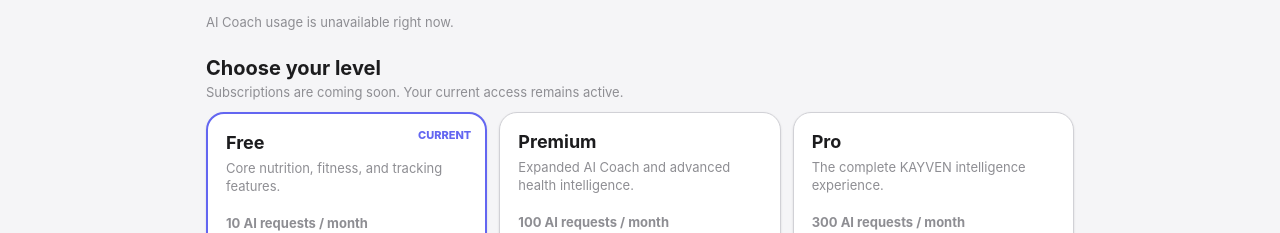
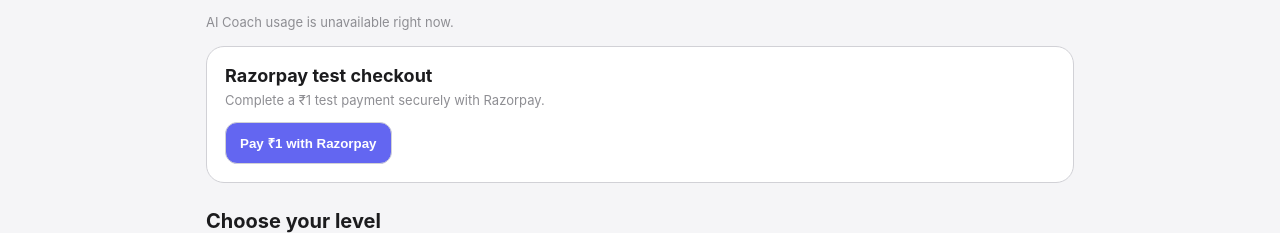
Before and after one commit to shivakumar-77/macrotrack, a Next.js app: page /subscription in a window 1280 px wide. Shown: the part 292-525 px from the top of the page. Built offline with nearby package versions, Linux system fonts and the light colour scheme; no server answers; a web font is replaced by a local one.

Commit message:
feat: add Razorpay checkout

```diff
--- a/package.json
+++ b/package.json
@@ -17,6 +17,7 @@
     "@zxing/library": "^0.21.3",
     "html2canvas": "^1.4.1",
     "next": "14.2.0",
+    "razorpay": "^2.9.8",
     "react": "^18",
     "react-dom": "^18"
   },
--- /dev/null
+++ b/src/app/api/create-order/route.ts
@@ -0,0 +1,41 @@
+import Razorpay from 'razorpay'
+import { NextRequest, NextResponse } from 'next/server'
+
+export const runtime = 'nodejs'
+
+const MINIMUM_AMOUNT_PAISE = 100
+
+export async function POST(request: NextRequest) {
+  const keyId = process.env.RAZORPAY_KEY_ID
+  const keySecret = process.env.RAZORPAY_KEY_SECRET
+
+  if (!keyId || !keySecret) {
+    return NextResponse.json({ error: 'Payment service is not configured.' }, { status: 503 })
+  }
+
+  try {
+    const { amount, currency = 'INR', receipt } = await request.json()
+    const normalizedAmount = Number(amount)
+    const normalizedCurrency = String(currency).toUpperCase()
+
+    if (!Number.isSafeInteger(normalizedAmount) || normalizedAmount < MINIMUM_AMOUNT_PAISE) {
+      return NextResponse.json({ error: `Amount must be at least ${MINIMUM_AMOUNT_PAISE} paise.` }, { status: 400 })
+    }
+
+    if (!/^[A-Z]{3}$/.test(normalizedCurrency)) {
+      return NextResponse.json({ error: 'Currency must be a three-letter ISO code.' }, { status: 400 })
+    }
+
+    const razorpay = new Razorpay({ key_id: keyId, key_secret: keySecret })
+    const order = await razorpay.orders.create({
+      amount: normalizedAmount,
+      currency: normalizedCurrency,
+      receipt: typeof receipt === 'string' && receipt.trim() ? receipt.trim().slice(0, 40) : `receipt_${Date.now()}`,
+    })
+
+    return NextResponse.json({ order_id: order.id, amount: order.amount, currency: order.currency })
+  } catch (error: any) {
+    const status = error?.statusCode === 401 ? 401 : 500
+    return NextResponse.json({ error: status === 401 ? 'Payment service authentication failed.' : 'Unable to create payment order.' }, { status })
+  }
+}
--- /dev/null
+++ b/src/app/api/verify-payment/route.ts
@@ -0,0 +1,33 @@
+import { createHmac, timingSafeEqual } from 'crypto'
+import { NextRequest, NextResponse } from 'next/server'
+
+export const runtime = 'nodejs'
+
+export async function POST(request: NextRequest) {
+  const keySecret = process.env.RAZORPAY_KEY_SECRET
+  if (!keySecret) {
+    return NextResponse.json({ error: 'Payment service is not configured.' }, { status: 503 })
+  }
+
+  try {
+    const { razorpay_order_id: orderId, razorpay_payment_id: paymentId, razorpay_signature: signature } = await request.json()
+
+    if (![orderId, paymentId, signature].every(value => typeof value === 'string' && value.trim())) {
+      return NextResponse.json({ error: 'Payment verification fields are required.' }, { status: 400 })
+    }
+
+    const expectedSignature = createHmac('sha256', keySecret)
+      .update(`${orderId}|${paymentId}`)
+      .digest('hex')
+    const signatureBuffer = Buffer.from(signature, 'utf8')
+    const expectedBuffer = Buffer.from(expectedSignature, 'utf8')
+
+    if (signatureBuffer.length !== expectedBuffer.length || !timingSafeEqual(signatureBuffer, expectedBuffer)) {
+      return NextResponse.json({ error: 'Payment signature verification failed.' }, { status: 400 })
+    }
+
+    return NextResponse.json({ success: true, payment_id: paymentId, order_id: orderId })
+  } catch {
+    return NextResponse.json({ error: 'Unable to verify payment.' }, { status: 500 })
+  }
+}
--- a/src/app/subscription/page.tsx
+++ b/src/app/subscription/page.tsx
@@ -5,6 +5,7 @@
 import BottomNav from '@/components/BottomNav'
 import PageHeader from '@/components/PageHeader'
 import AIUsageMeter from '@/components/AIUsageMeter'
+import RazorpayCheckout from '@/components/RazorpayCheckout'
 import UpgradePrompt from '@/components/UpgradePrompt'
 import { refreshSubscription, useSubscription } from '@/lib/billing/client'
 import { ENTITLEMENT_DEFINITIONS, canUseFeature, getPlanEntitlements } from '@/lib/billing/entitlements'
@@ -63,6 +64,12 @@
 
         <div style={{ marginTop: 16 }}><AIUsageMeter /></div>
 
+        <section style={{ marginTop: 16, padding: 18, borderRadius: 18, background: 'var(--card)', border: '1px solid var(--border)' }}>
+          <h2 style={{ fontSize: 18 }}>Razorpay test checkout</h2>
+          <p style={{ marginTop: 6, marginBottom: 14, color: 'var(--muted)', fontSize: 13 }}>Complete a ₹1 test payment securely with Razorpay.</p>
+          <RazorpayCheckout amount={100} description="KAYVEN test payment" label="Pay ₹1 with Razorpay" />
+        </section>
+
         {revenueCat.configured && revenueCat.initialized && <div style={{ marginTop: 16, display: 'flex', gap: 8, flexWrap: 'wrap' }}><button type="button" onClick={async () => { if (actionState === 'restoring') return; setActionState('restoring'); setActionMessage('Restoring purchases...'); try { const restored = await revenueCat.restore(); const refreshed = await refreshSubscription(); if (refreshed.currentPlan !== 'free') { setActionState('success'); setActionMessage('Purchase restored. Your subscription is active.') } else if (!restored.customerInfo?.entitlements.active || Object.keys(restored.customerInfo.entitlements.active).length === 0) { setActionState('empty'); setActionMessage('No active subscription was found.') } else { setActionState('syncing'); setActionMessage("Purchase restored. We're syncing your subscription...") } } catch { setActionState('error'); setActionMessage('We could not restore purchases. Please try again.') } }} disabled={actionState === 'restoring'} aria-busy={actionState === 'restoring'} style={{ padding: '10px 13px', borderRadius: 12, border: '1px solid var(--border)', background: 'var(--card)', color: 'var(--text-2)', fontWeight: 700 }}>{actionState === 'restoring' ? 'Restoring purchases...' : 'Restore purchases'}</button></div>}
         {actionMessage && <p role="status" aria-live="polite" style={{ marginTop: 10, color: actionState === 'error' ? 'var(--red)' : 'var(--muted)', fontSize: 13 }}>{actionMessage}</p>}
 
--- /dev/null
+++ b/src/components/RazorpayCheckout.tsx
@@ -0,0 +1,126 @@
+'use client'
+
+import { useState } from 'react'
+
+declare global {
+  interface Window {
+    Razorpay?: new (options: RazorpayOptions) => RazorpayInstance
+  }
+}
+
+interface RazorpayPaymentResponse {
+  razorpay_payment_id: string
+  razorpay_order_id: string
+  razorpay_signature: string
+}
+
+interface RazorpayOptions {
+  key: string
+  amount: number
+  currency: string
+  name: string
+  description: string
+  order_id: string
+  handler: (response: RazorpayPaymentResponse) => void
+  modal: { ondismiss: () => void }
+}
+
+interface RazorpayInstance {
+  open: () => void
+  on: (event: 'payment.failed', callback: () => void) => void
+}
+
+interface RazorpayCheckoutProps {
+  amount: number
+  description: string
+  label: string
+}
+
+function loadCheckoutScript(): Promise<boolean> {
+  if (window.Razorpay) return Promise.resolve(true)
+
+  return new Promise(resolve => {
+    const script = document.createElement('script')
+    script.src = 'https://checkout.razorpay.com/v1/checkout.js'
+    script.onload = () => resolve(true)
+    script.onerror = () => resolve(false)
+    document.body.appendChild(script)
+  })
+}
+
+export default function RazorpayCheckout({ amount, description, label }: RazorpayCheckoutProps) {
+  const [status, setStatus] = useState<'idle' | 'loading' | 'success' | 'error'>('idle')
+  const [message, setMessage] = useState('')
+  const keyId = process.env.NEXT_PUBLIC_RAZORPAY_KEY_ID
+
+  const startCheckout = async () => {
+    if (!keyId) {
+      setStatus('error')
+      setMessage('Payments are not configured.')
+      return
+    }
+
+    setStatus('loading')
+    setMessage('Preparing secure checkout...')
+
+    try {
+      const orderResponse = await fetch('/api/create-order', {
+        method: 'POST',
+        headers: { 'Content-Type': 'application/json' },
+        body: JSON.stringify({ amount, currency: 'INR', receipt: `kayven_${Date.now()}` }),
+      })
+      const order = await orderResponse.json()
+      if (!orderResponse.ok) throw new Error(order.error || 'Unable to create payment order.')
+
+      if (!await loadCheckoutScript() || !window.Razorpay) throw new Error('Unable to load secure checkout.')
+
+      const checkout = new window.Razorpay({
+        key: keyId,
+        amount: order.amount,
+        currency: order.currency,
+        name: 'KAYVEN',
+        description,
+        order_id: order.order_id,
+        handler: async payment => {
+          try {
+            const verificationResponse = await fetch('/api/verify-payment', {
+              method: 'POST',
+              headers: { 'Content-Type': 'application/json' },
+              body: JSON.stringify(payment),
+            })
+            const verification = await verificationResponse.json()
+            if (!verificationResponse.ok || !verification.success) throw new Error(verification.error || 'Payment verification failed.')
+            setStatus('success')
+            setMessage('Payment verified successfully.')
+          } catch (error) {
+            setStatus('error')
+            setMessage(error instanceof Error ? error.message : 'Payment verification failed.')
+          }
+        },
+        modal: {
+          ondismiss: () => {
+            setStatus('idle')
+            setMessage('Payment was cancelled.')
+          },
+        },
+      })
+      checkout.on('payment.failed', () => {
+        setStatus('error')
+        setMessage('Payment failed. No charge was completed.')
+      })
+      checkout.open()
+      setStatus('idle')
+      setMessage('')
+    } catch (error) {
+      setStatus('error')
+      setMessage(error instanceof Error ? error.message : 'Unable to start checkout.')
+    }
+  }
+
+  return <div>
+    <button type="button" onClick={startCheckout} disabled={status === 'loading'} aria-busy={status === 'loading'} style={{ padding: '11px 14px', borderRadius: 12, border: '1px solid var(--border)', background: 'var(--primary)', color: '#fff', fontWeight: 700 }}>
+      {status === 'loading' ? 'Opening checkout...' : label}
+    </button>
+    {message && <p role="status" aria-live="polite" style={{ marginTop: 10, color: status === 'error' ? 'var(--red)' : 'var(--muted)', fontSize: 13 }}>{message}</p>}
+  </div>
+}
--- a/src/middleware.ts
+++ b/src/middleware.ts
@@ -15,12 +15,13 @@
   response.headers.set('Permissions-Policy', 'camera=self, microphone=(), geolocation=()')
   response.headers.set('Content-Security-Policy',
     "default-src 'self'; " +
-    "script-src 'self' 'unsafe-inline' 'unsafe-eval'; " +
+    "script-src 'self' 'unsafe-inline' 'unsafe-eval' https://checkout.razorpay.com; " +
     "style-src 'self' 'unsafe-inline' https://fonts.googleapis.com; " +
     "font-src 'self' https://fonts.gstatic.com; " +
     "img-src 'self' data: blob: https:; " +
-    "connect-src 'self' https://*.supabase.co https://api.anthropic.com https://world.openfoodfacts.org https://accounts.google.com https://www.googleapis.com; " +
+    "connect-src 'self' https://*.supabase.co https://api.anthropic.com https://world.openfoodfacts.org https://accounts.google.com https://www.googleapis.com https://*.razorpay.com; " +
     "media-src 'self' blob:; " +
+    "frame-src https://checkout.razorpay.com https://api.razorpay.com; " +
     "frame-ancestors 'none'; " +
     "form-action 'self' https://accounts.google.com https://*.supabase.co;"
   )
```
Also changed, not shown: 1 other file (tests, documents, lock files or other folders).
